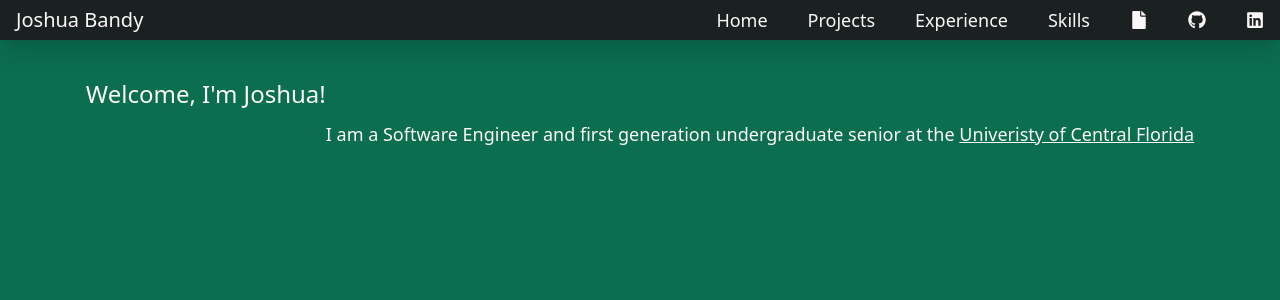
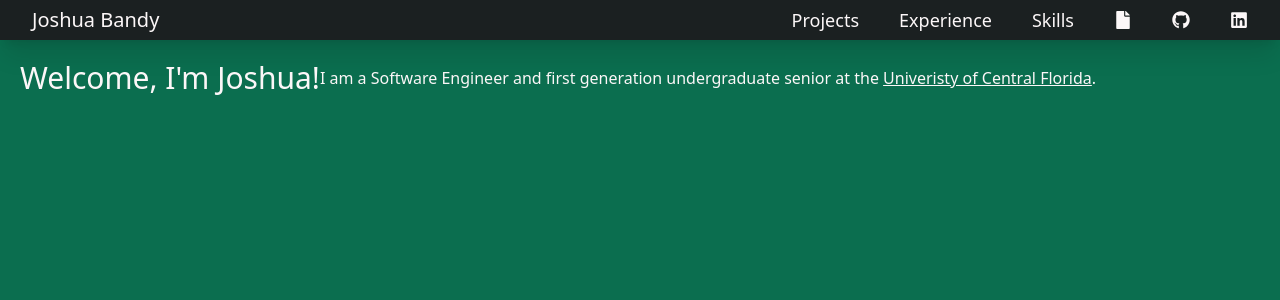
Before and after one commit to Lobbbey/portfolio, a Next.js app: page / in a window 1280 px wide. Shown: the top 300 px of the page. Built offline with nearby package versions, Linux system fonts and the light colour scheme.

Commit message:
updated resume

```diff
--- a/app/page.tsx
+++ b/app/page.tsx
@@ -2,17 +2,19 @@ import Link from "next/link";
 
 export default function Home() {
   return (
-    <section className="flex items-center justify-center h-full px-2 md:px-8">
+    <section className="flex items-center mt-5 mx-5">
+
       {/*Page Title*/}
-      <div>
-        <h1 className="text-2xl">Welcome, I&apos;m Joshua!</h1>
+      <div className="text-3xl ">
+        <h1 className="">Welcome, I&apos;m Joshua!</h1>
       </div>
 
       {/*About me Paragraph*/}
-      <div className="pt-20 space-y-4 md:pb-0 pb-12">
-        <p className="text-lg">
+      <div className="">
+        <p className="">
           I am a Software Engineer and first generation undergraduate
-          senior at the{" "}<Link href={"https://ucf.edu/"} className="underline">Univeristy of Central Florida</Link>{" "}
+          senior at the{" "}<Link href={"https://ucf.edu/"} target="_blank" className="underline">Univeristy of Central Florida</Link>.<br/>
+
         </p>
       </div>
 
--- a/components/NavBar.tsx
+++ b/components/NavBar.tsx
@@ -8,13 +8,13 @@ export default function NavBar(){
 
     return(
         <nav className='Fixed w-full h-10 shadow-xl bg-[#1B2021]'>
-            <div className='flex justify-between items-center px-4  text-[#FCF7F8] h-full w-full'>
+            <div className='flex justify-between items-center px-8  text-[#FCF7F8] h-full w-full'>
                 <Link href="/">
                     <span className='hover:border-b text-xl'>Joshua Bandy</span>
                 </Link>
                 <div>
                     <ul className='hidden sm:flex items-center space-x-10'>
-                        <Link href="/"><li className='hover:border-b text-lg'>Home</li></Link>
+                        {/*<Link href="/"><li className='hover:border-b text-lg'>Home</li></Link>*/}
                         <Link href="/projects"><li className='hover:border-b text-lg'>Projects</li></Link>
                         <Link href="/experience"><li className='hover:border-b text-lg'>Experience</li></Link>
                         <Link href="/skills"><li className='hover:border-b text-lg'>Skills</li></Link>
```
Also changed, not shown: 1 other file (tests, documents, lock files or other folders).
